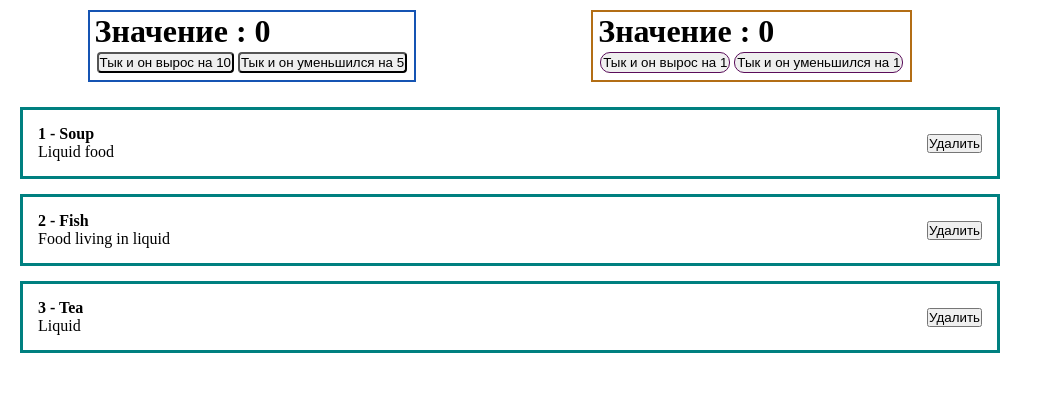
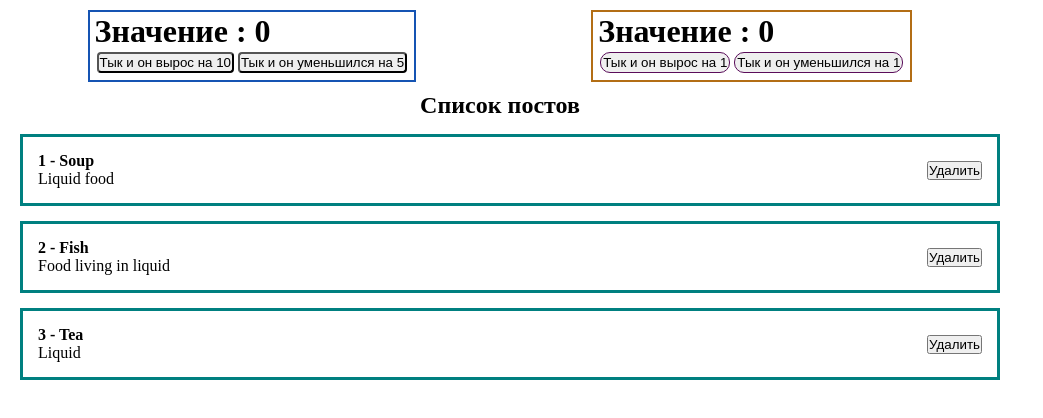
Before and after one commit to Schoolboyl337/react-pet, a React (Create React App) app: page / in a window 1280 px wide. Shown: the top 418 px of the page, without its empty margins (0-1043 px from the left). Built offline with nearby package versions, Linux system fonts and the light colour scheme.

Commit message:
Feat(post-item):Реализован список постов
преобразование массива обьектов в массив React елементов

```diff
--- a/src/App.js
+++ b/src/App.js
@@ -1,19 +1,27 @@
-import React from "react";
+import {React,useState} from "react";
 import "../src/styles/app.css"
 import Counter from "./components/Сounter";
 import ClassCounter from "./components/СlassCounter"
 import PostItem from "./components/PostItem";
 
 function App() {
+  const [posts,setPosts] = useState( [
+    {id:1, value:"Soup", discription:"Liquid food"},
+    {id:2, value:"Fish", discription:"Food living in liquid"},
+    {id:3, value:"Tea", discription:"Liquid"},
+  ])
   return (
     <div className="App">
       <div className="counters">
         <Counter />
         <ClassCounter />
       </div>
-        <PostItem post={{number:1, value:"Soup", discription:"Liquid food"}} />
-        <PostItem post={{number:2, value:"Fish", discription:"Food living in liquid"}} />
-        <PostItem post={{number:3, value:"Tea", discription:"Liquid"}} />
+      <h2 style={{textAlign:"center"}}>
+        Список постов
+      </h2>
+        {posts.map(post =>
+          <PostItem post={post} key={post.id}/>
+        )}
     </div>
   );
 }
--- a/src/components/PostItem.jsx
+++ b/src/components/PostItem.jsx
@@ -4,7 +4,7 @@ const PostItem = (props) => {
     return (
         <div className='post'>
             <div className='post-content'>
-                <strong>{props.post.number} - {props.post.value}</strong>
+                <strong>{props.post.id} - {props.post.value}</strong>
                 <div> {props.post.discription}</div>
             </div>
             <div className='post-btn'>
```
